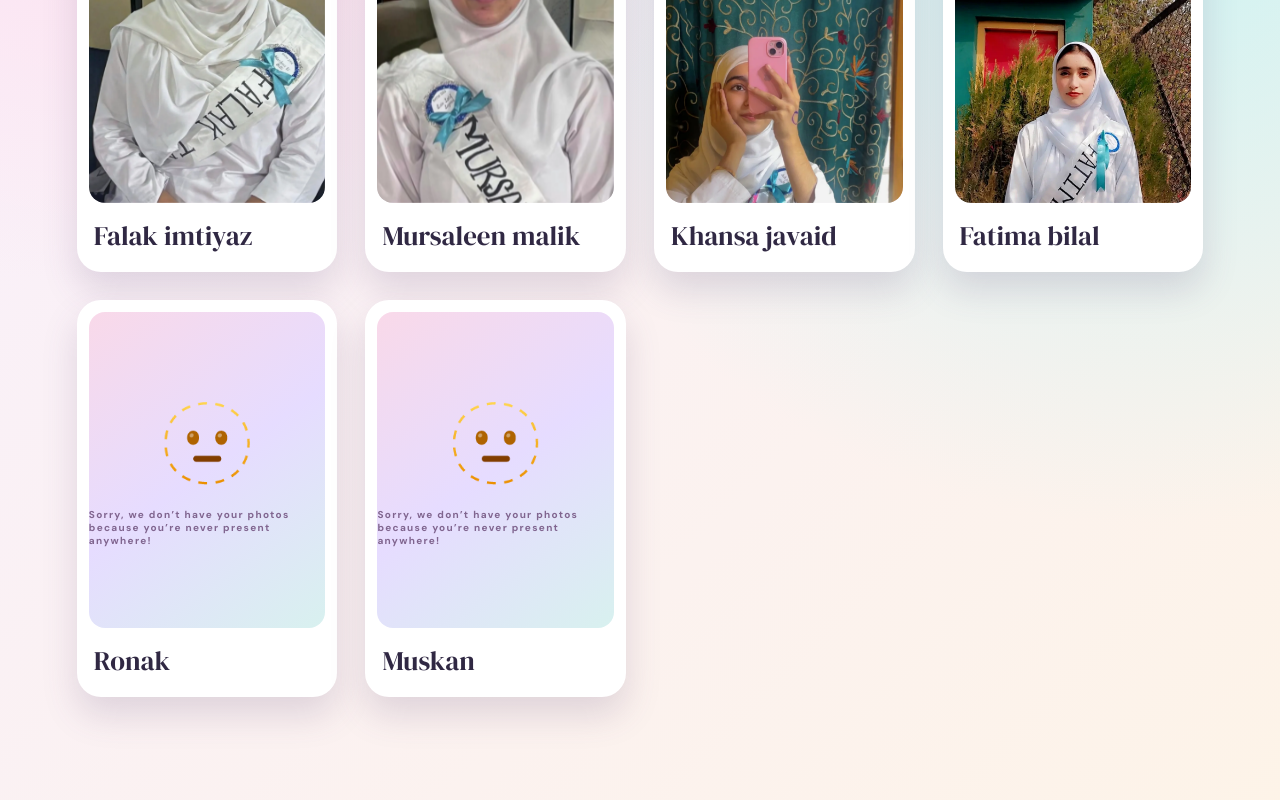
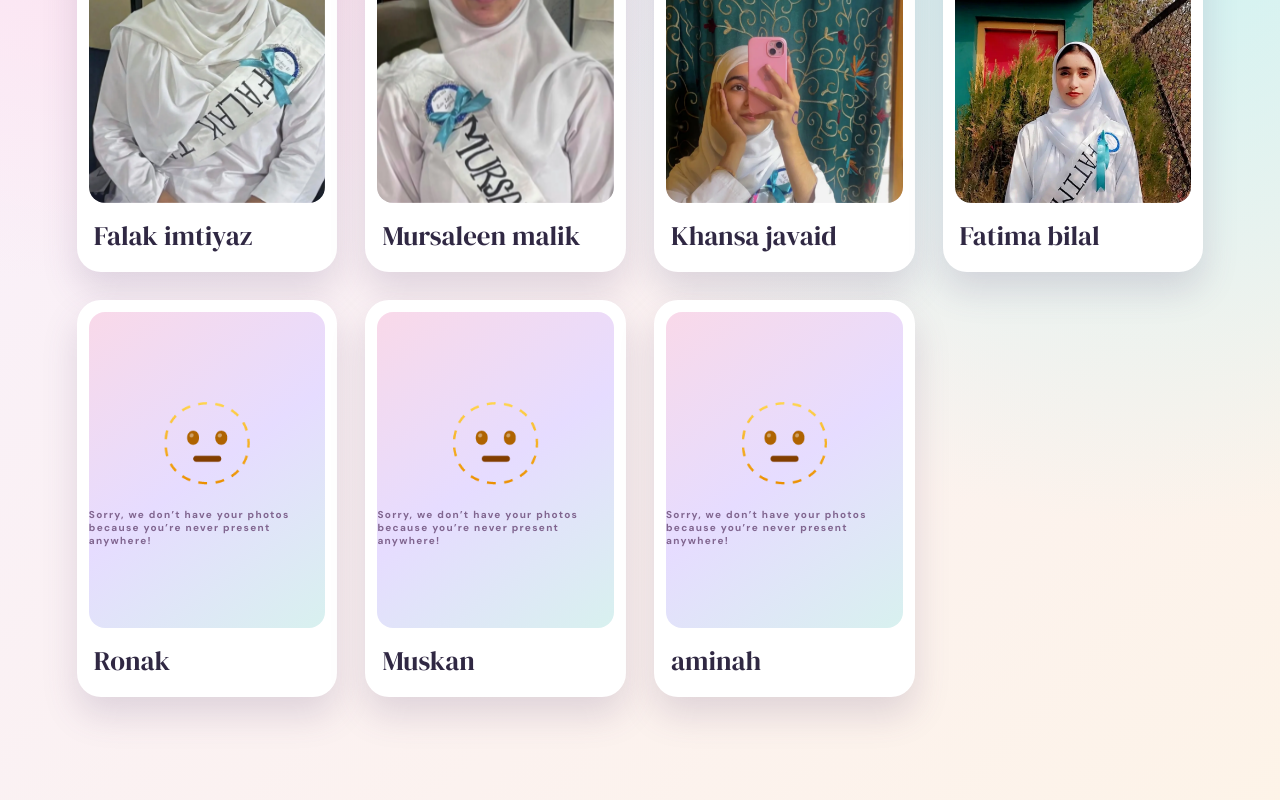
Before and after one commit to specialpages/Farewell-2026-FPS, a plain HTML site: page friends.html in a window 1280 px wide. Shown: the part 611-1411 px from the top of the page. Drawn offline with Linux system fonts and the light colour scheme.

Commit message:
Add Aminah to girls without a photo

```diff
--- a/friends.html
+++ b/friends.html
@@ -37,7 +37,8 @@ const girls=[
 {name:"Khansa javaid",photo:"photos/friends/friend-03.webp"},
 {name:"Fatima bilal",photo:"photos/friends/friend-04.webp"},
 {name:"Ronak",photo:null,line:"Sorry, we don’t have your photos because you’re never present anywhere!"},
-{name:"Muskan",photo:null,line:"Sorry, we don’t have your photos because you’re never present anywhere!"}
+{name:"Muskan",photo:null,line:"Sorry, we don’t have your photos because you’re never present anywhere!"},
+{name:"aminah",photo:null,line:"Sorry, we don’t have your photos because you’re never present anywhere!"}
 ];
 function renderCards(people,targetId){
  const grid=document.getElementById(targetId);
```
